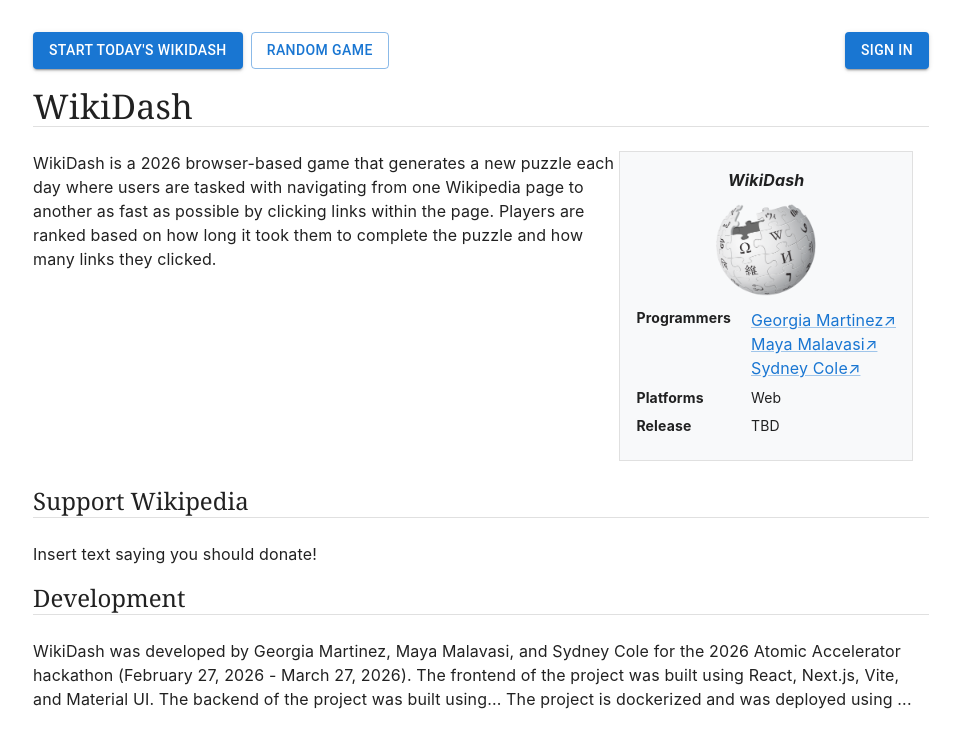
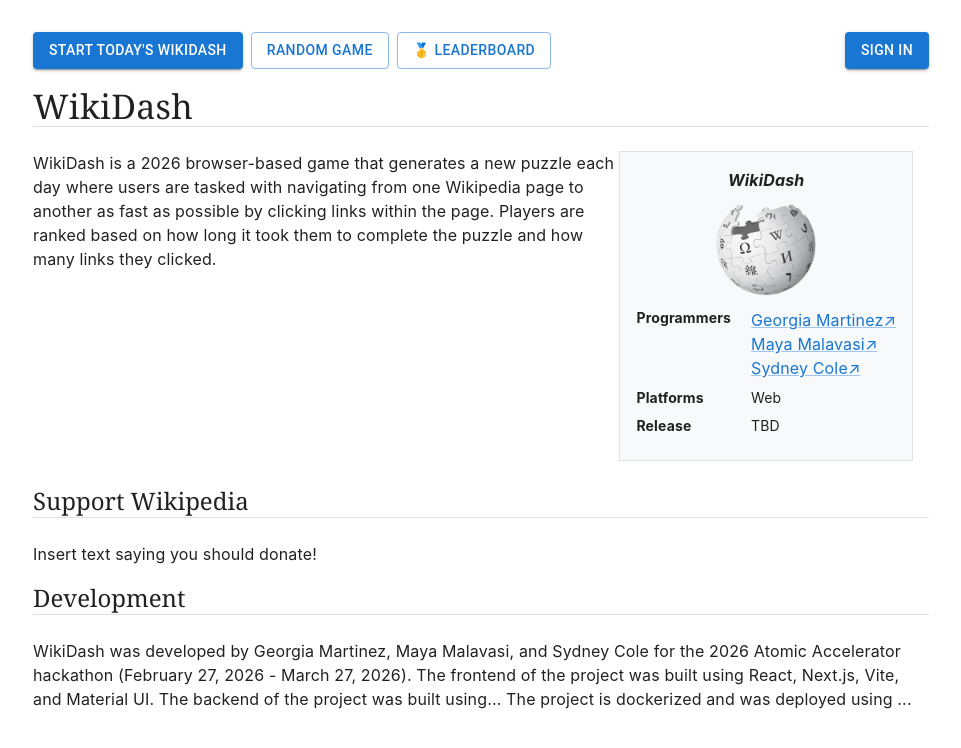
Before and after one commit to georgia-martinez/wiki-dash, a React (Vite) app in the folder front-end/: page / in a window 1280 px wide. Shown: the top 748 px of the page, without its empty margins (159-1120 px from the left). Built offline with nearby package versions, Linux system fonts and the light colour scheme; no server answers.

Commit message:
buttons to navigate around leaderboard page

```diff
--- a/front-end/src/pages/HomePage.tsx
+++ b/front-end/src/pages/HomePage.tsx
@@ -27,6 +27,14 @@
                         sx={{ width: "fit-content" }}
                     >
                         Random Game
+                    </Button>
+                    <Button
+                        component={Link}
+                        to="/leaderboard"
+                        variant="outlined"
+                        sx={{ width: "fit-content" }}
+                    >
+                        🥇 Leaderboard
                     </Button>
                 </Stack>
                 <Stack direction="row" gap={1} alignItems="center">
--- a/front-end/src/pages/LeaderboardPage.tsx
+++ b/front-end/src/pages/LeaderboardPage.tsx
@@ -1,17 +1,24 @@
 import { useState } from "react";
-import { Box, Stack, Typography } from "@mui/material";
+import { Box, Button, Stack, Typography } from "@mui/material";
+import { useNavigate } from "react-router-dom";
 import Scoreboard from "../components/Scoreboard";
 import SortDropdown from "../components/SortDropdown";
 import type { SortBy } from "../components/SortDropdown";
 
 export const LeaderboardPage = () => {
     const [sortBy, setSortBy] = useState<SortBy>("time");
+    const navigate = useNavigate();
 
     return (
         <Stack alignItems="center" justifyContent="center" sx={{ mt: 8 }}>
             <Typography variant="h4" fontWeight="bold">
                 Leaderboard
             </Typography>
+            <Box sx={{ mt: 2, width: "100%", maxWidth: 150 }}>
+                <Button variant="contained" onClick={() => navigate("/")} fullWidth>
+                    Back to Home
+                </Button>
+            </Box>
             <Box sx={{ mt: 2 }}>
                 <SortDropdown value={sortBy} onChange={setSortBy} />
             </Box>
```
